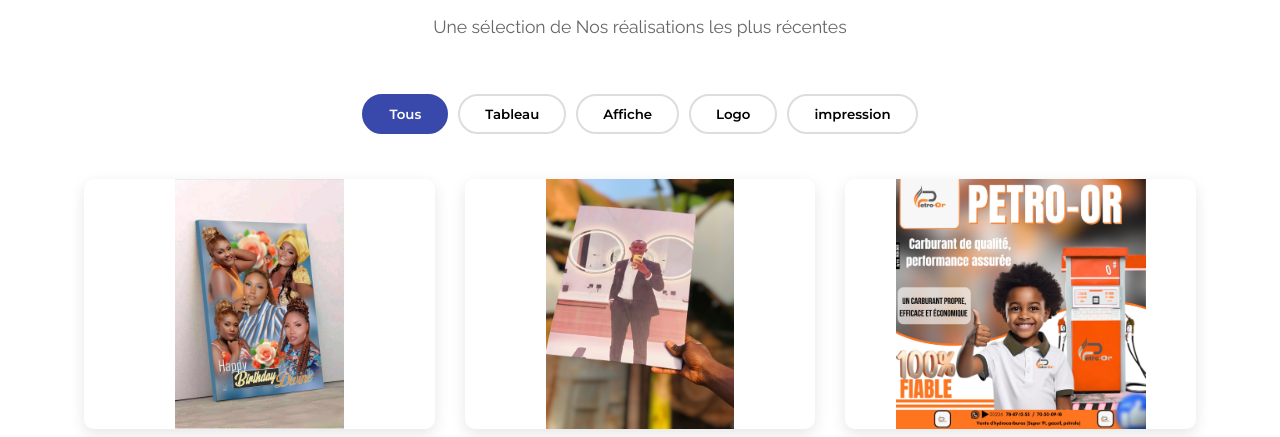
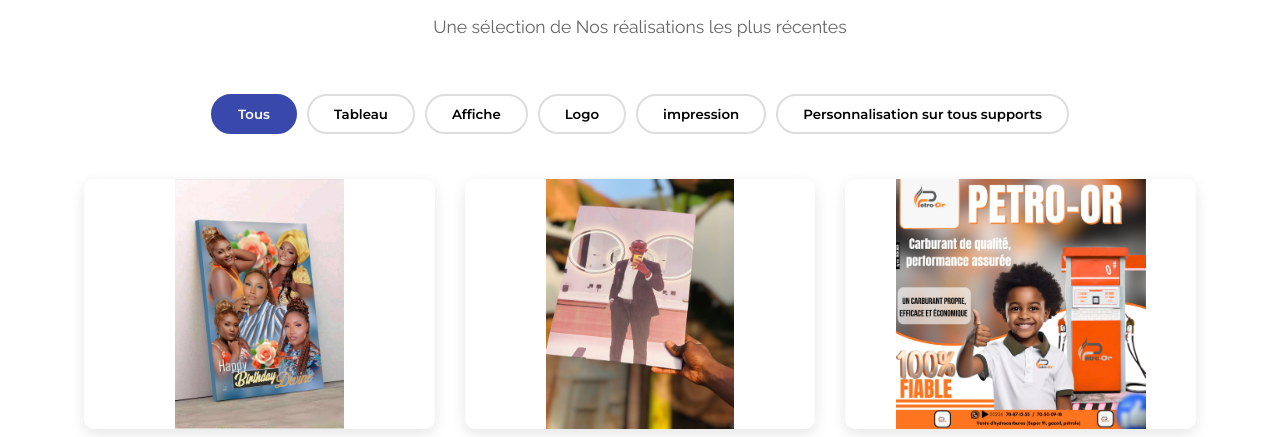
Before and after one commit to Yann2k42/Visuel-concept, a plain HTML site: page index.html in a window 1280 px wide. Shown: the part 1031-1468 px from the top of the page. Drawn offline with Linux system fonts and the light colour scheme.

Commit message:
Update index.html

```diff
--- a/index.html
+++ b/index.html
@@ -56,6 +56,7 @@
                 <button class="filter-btn" data-filter="Affiche">Affiche</button>
                 <button class="filter-btn" data-filter="Logo">Logo</button>
                 <button class="filter-btn" data-filter="Impression">impression</button>
+                <button class="filter-btn" data-filter="personnalisation">Personnalisation sur tous supports</button>
             </div>
 
             <div class="portfolio-grid">
```
